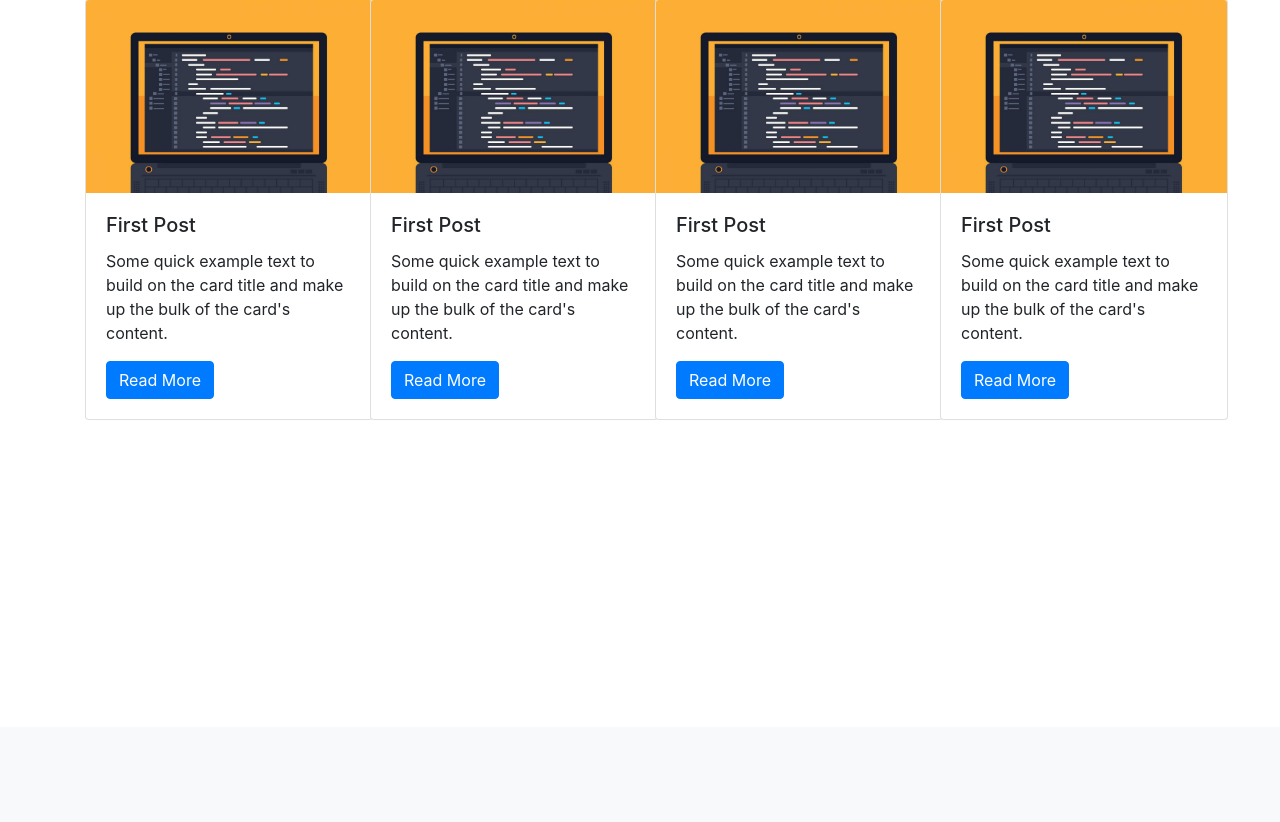
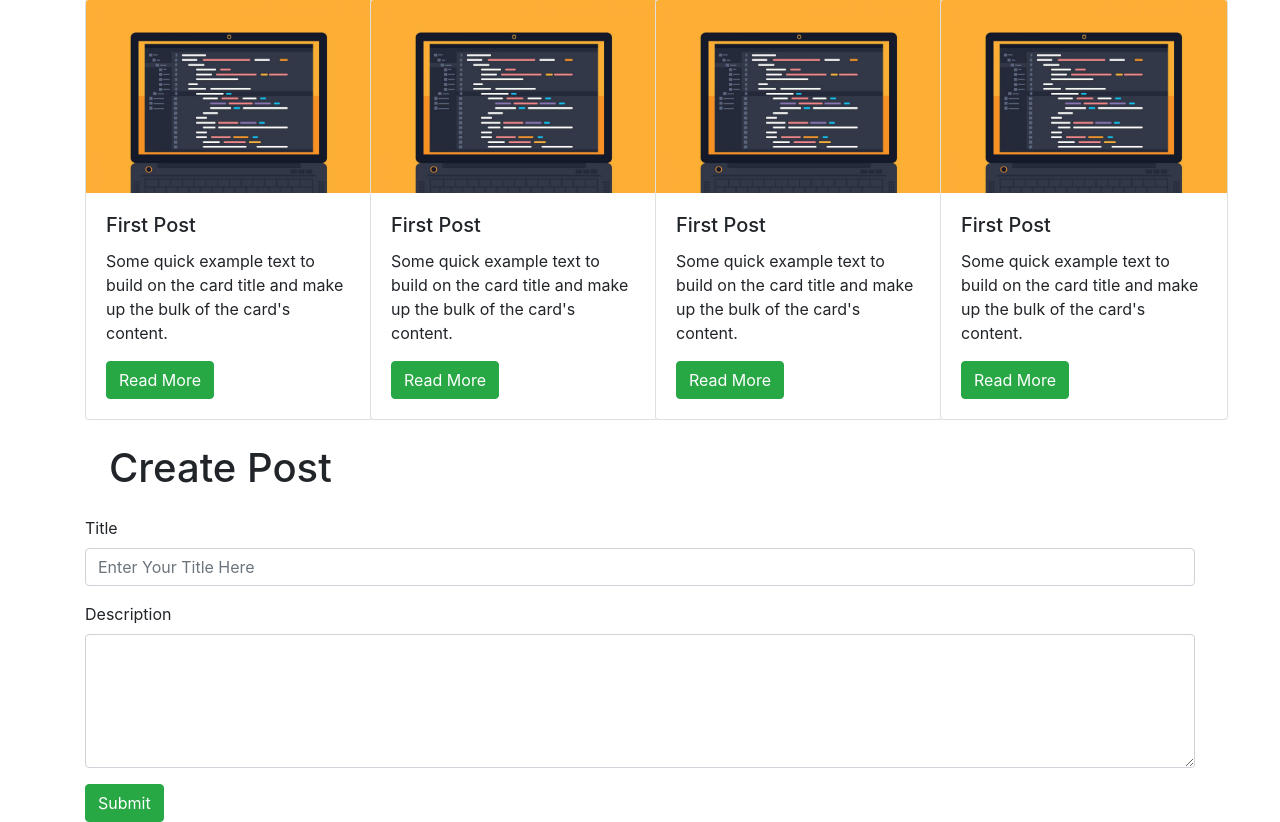
Before and after one commit to devwalex/myblogUI, a PHP site: page / in a window 1280 px wide. Shown: the part 73-895 px from the top of the page. Before the commit the page ends 493 px from the top, so only its background shows below. Run offline with PHP 8.4, Linux system fonts and the light colour scheme.

Commit message:
Handle CreatePost

```diff
--- /dev/null
+++ b/createpost/createpost.php
@@ -0,0 +1,11 @@
+<form>
+    <div class="form-group">
+        <label for="title">Title</label>
+        <input type="text" class="form-control" id="titile" placeholder="Enter Your Title Here">
+    </div>
+    <div class="form-group">
+        <label for="description">Description</label>
+        <textarea class="form-control" id="description" rows="5"></textarea>
+    </div>
+    <button type="submit" class="btn btn-success">Submit</button>
+</form>
--- a/eachpost/eachpost.php
+++ b/eachpost/eachpost.php
@@ -1,12 +1,12 @@
-
 <div class="row">
   <div class="col-md-3">
     <div class="card" style="width: 18rem;">
       <img src="public/img/post.jpg" class="card-img-top" alt="each-post">
       <div class="card-body">
         <h5 class="card-title">First Post</h5>
-        <p class="card-text">Some quick example text to build on the card title and make up the bulk of the card's content.</p>
-        <a href="#" class="btn btn-primary">Read More</a>
+        <p class="card-text">Some quick example text to build on the card title and make up the bulk of the card's
+          content.</p>
+        <a href="#" class="btn btn-success">Read More</a>
       </div>
     </div>
   </div>
@@ -15,8 +15,9 @@
       <img src="public/img/post.jpg" class="card-img-top" alt="each-post">
       <div class="card-body">
         <h5 class="card-title">First Post</h5>
-        <p class="card-text">Some quick example text to build on the card title and make up the bulk of the card's content.</p>
-        <a href="#" class="btn btn-primary">Read More</a>
+        <p class="card-text">Some quick example text to build on the card title and make up the bulk of the card's
+          content.</p>
+        <a href="#" class="btn btn-success">Read More</a>
       </div>
     </div>
   </div>
@@ -25,8 +26,9 @@
       <img src="public/img/post.jpg" class="card-img-top" alt="each-post">
       <div class="card-body">
         <h5 class="card-title">First Post</h5>
-        <p class="card-text">Some quick example text to build on the card title and make up the bulk of the card's content.</p>
-        <a href="#" class="btn btn-primary">Read More</a>
+        <p class="card-text">Some quick example text to build on the card title and make up the bulk of the card's
+          content.</p>
+        <a href="#" class="btn btn-success">Read More</a>
       </div>
     </div>
   </div>
@@ -35,8 +37,9 @@
       <img src="public/img/post.jpg" class="card-img-top" alt="each-post">
       <div class="card-body">
         <h5 class="card-title">First Post</h5>
-        <p class="card-text">Some quick example text to build on the card title and make up the bulk of the card's content.</p>
-        <a href="#" class="btn btn-primary">Read More</a>
+        <p class="card-text">Some quick example text to build on the card title and make up the bulk of the card's
+          content.</p>
+        <a href="#" class="btn btn-success">Read More</a>
       </div>
     </div>
   </div>
--- a/index.php
+++ b/index.php
@@ -1,5 +1,6 @@
 <!DOCTYPE html>
 <html lang="en">
+
 <head>
     <meta charset="UTF-8">
     <meta name="viewport" content="width=device-width, initial-scale=1.0">
@@ -8,15 +9,20 @@
     <link rel="stylesheet" href="public/css/bootstrap.min.css">
     <link rel="stylesheet" href="public/css/style.css">
 </head>
+
 <body>
     <!-- include_once('./navbar/navbar.php') -->
     <?php include './navbar/navbar.php';?>
 
     <div class="container ">
-    <?php include './eachpost/eachpost.php';?>
+        <?php include './eachpost/eachpost.php';?>
+        <h1 class="m-4">Create Post</h1>
+        <?php include './createpost/createpost.php';?>
     </div>
+
     <script src="public/js/jquery-3.3.1.slim.min.js"></script>
     <script src="public/js/popper.min.js"></script>
     <script src="public/js/bootstrap.min.js"></script>
 </body>
+
 </html>
```
